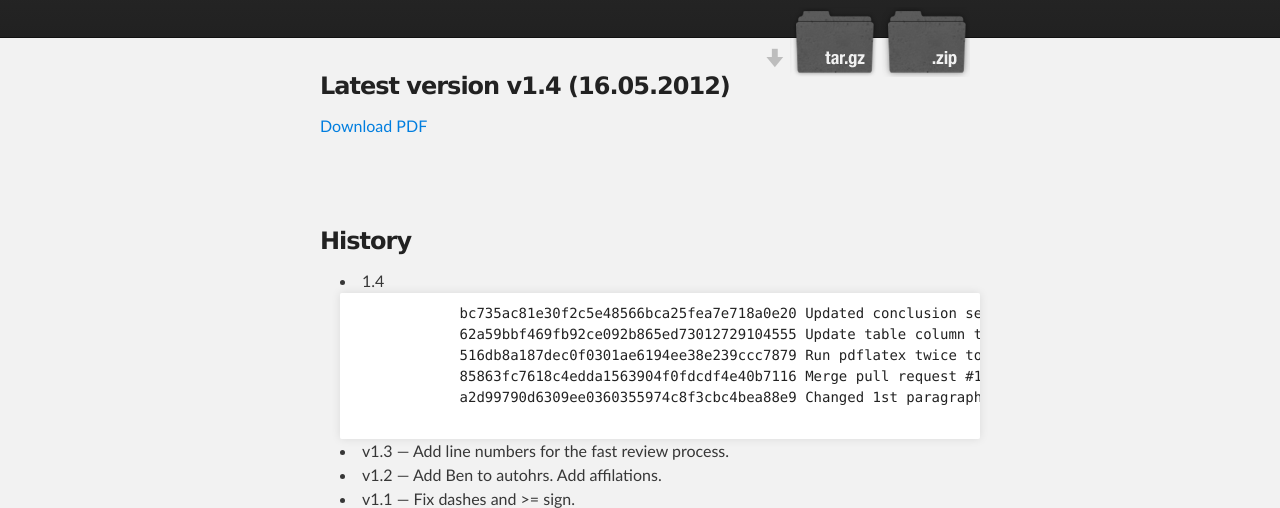
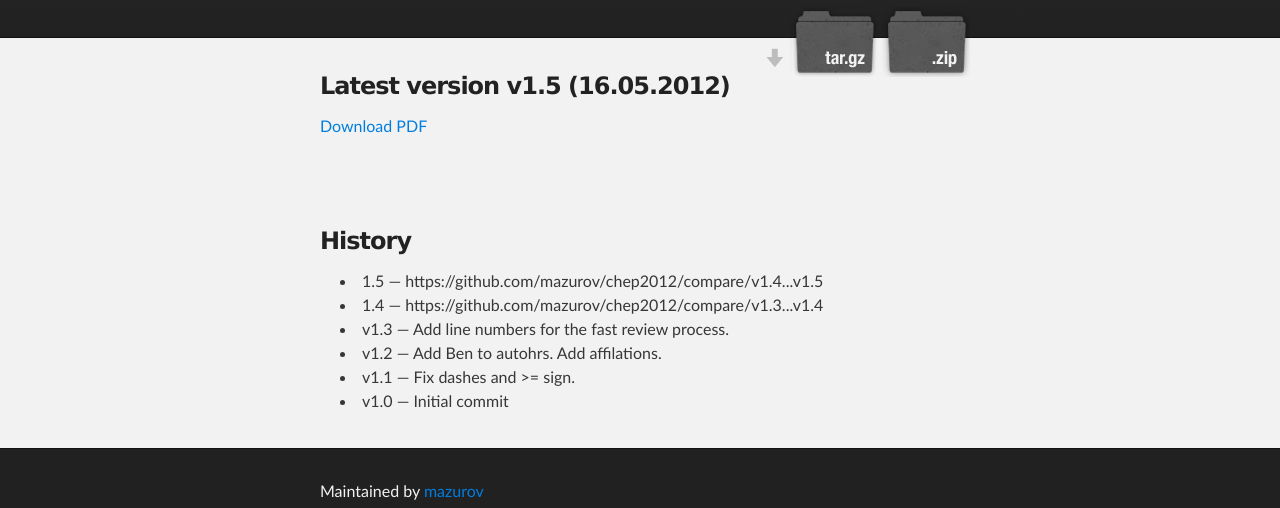
Before and after one commit to mazurov/chep2012, a plain HTML site: page index.html in a window 1280 px wide. Shown: the part 298-806 px from the top of the page. Drawn offline with Linux system fonts and the light colour scheme.

Commit message:
Version 1.5

```diff
--- a/index.html
+++ b/index.html
@@ -26,21 +26,14 @@
     <!-- MAIN CONTENT -->
     <div id="main_content_wrap" class="outer">
       <section id="main_download" class="inner">
-       <h3>Latest version v1.4  (16.05.2012)</h3>
+       <h3>Latest version v1.5  (16.05.2012)</h3>
        <p><a href="https://github.com/downloads/mazurov/chep2012/mazurov-chep2012.pdf">Download PDF</a></p>
       </section>
       <section id="main_content" class="inner">
         <h3>History</h3>
         <ul>
-           <li><b>1.4</b>
-             <pre>
-             bc735ac81e30f2c5e48566bca25fea7e718a0e20 Updated conclusion section and fix dashed (change '-' to '---')
-             62a59bbf469fb92ce092b865ed73012729104555 Update table column title to 'Difference'
-             516db8a187dec0f0301ae6194ee38e239ccc7879 Run pdflatex twice to produce right cite marks
-             85863fc7618c4edda1563904f0fdcdf4e40b7116 Merge pull request #1 from bencouturier/master
-             a2d99790d6309ee0360355974c8f3cbc4bea88e9 Changed 1st paragraph, this is not final, just an idea of rephrasing
-             </pre>
-           </li>
+           <li><b>1.5</b> &mdash; https://github.com/mazurov/chep2012/compare/v1.4...v1.5</li>
+           <li><b>1.4</b> &mdash; https://github.com/mazurov/chep2012/compare/v1.3...v1.4</li>
            <li><b>v1.3</b> &mdash; Add line numbers for the fast review process.</li>
            <li><b>v1.2</b> &mdash; Add Ben to autohrs. Add affilations.</li>
            <li><b>v1.1</b> &mdash; Fix dashes and &gt;= sign.</li>
```
